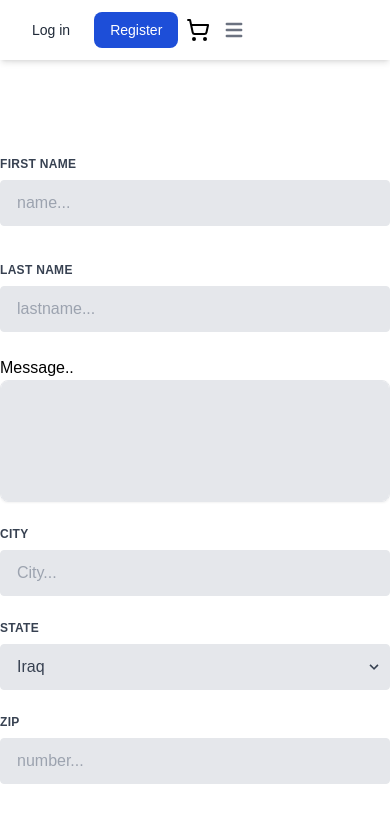
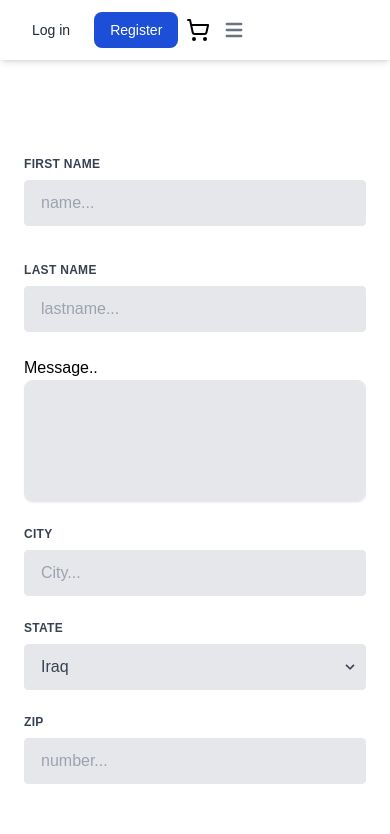
Before and after one commit to jasbx/E-commerce-FrontEnd, a Next.js app: page /connect in a window 390 px wide. Shown: the top 834 px of the page. Built offline with nearby package versions, Linux system fonts and the light colour scheme.

Commit message:
Update page.jsx

```diff
--- a/app/connect/page.jsx
+++ b/app/connect/page.jsx
@@ -10,7 +10,7 @@ const HandleSubmit=(e)=>{
   toast.success(`dear ${name} Information has ben sending successfully ! `)
 }
   return (
- <div className='flex justify-center items-center mt-24'>
+ <div className='flex justify-center items-center mt-24 mx-6 md:mx-0'>
        <form class="w-full max-w-lg" onSubmit={HandleSubmit}>
     <div class="flex flex-wrap -mx-3 mb-6">
       <div class="w-full md:w-1/2 px-3 mb-6 md:mb-0">
```
